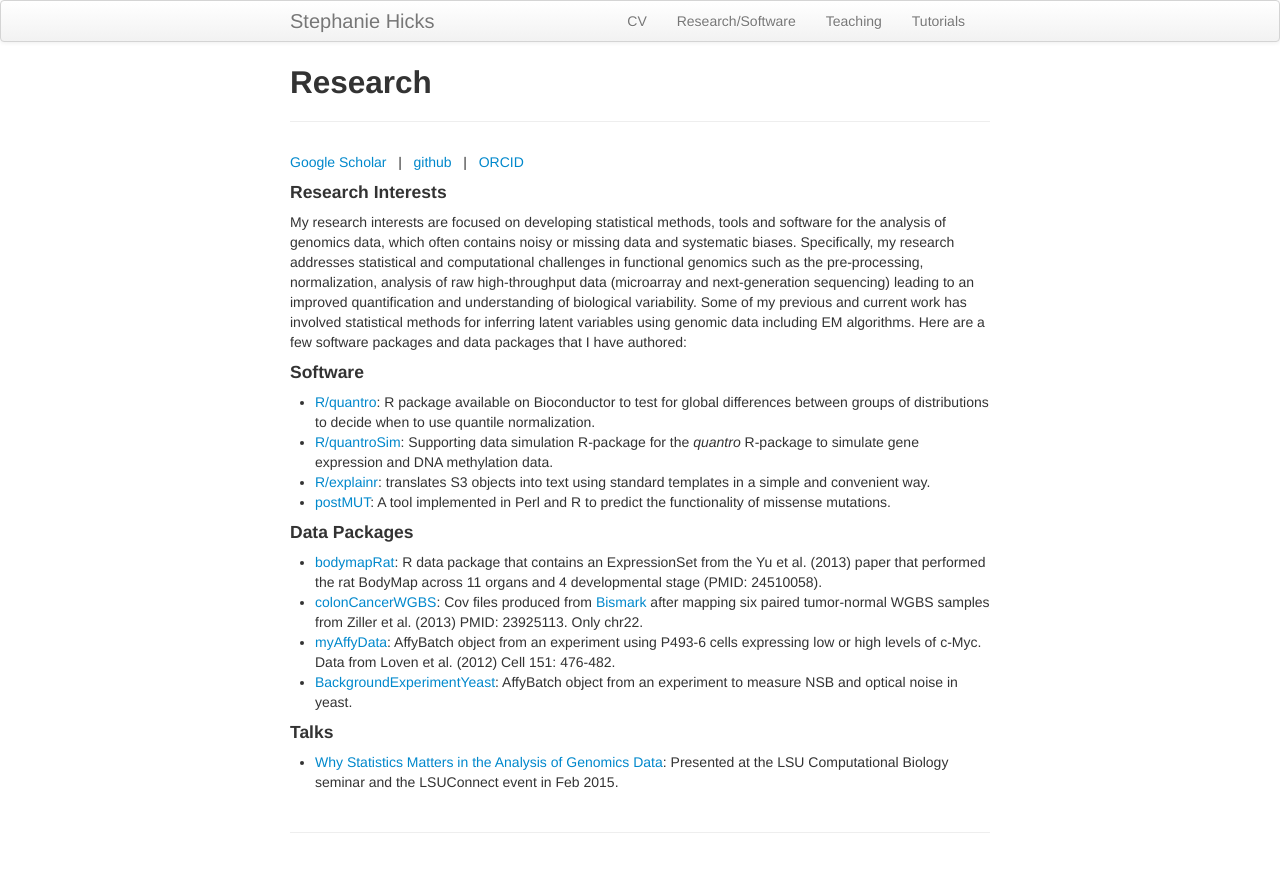
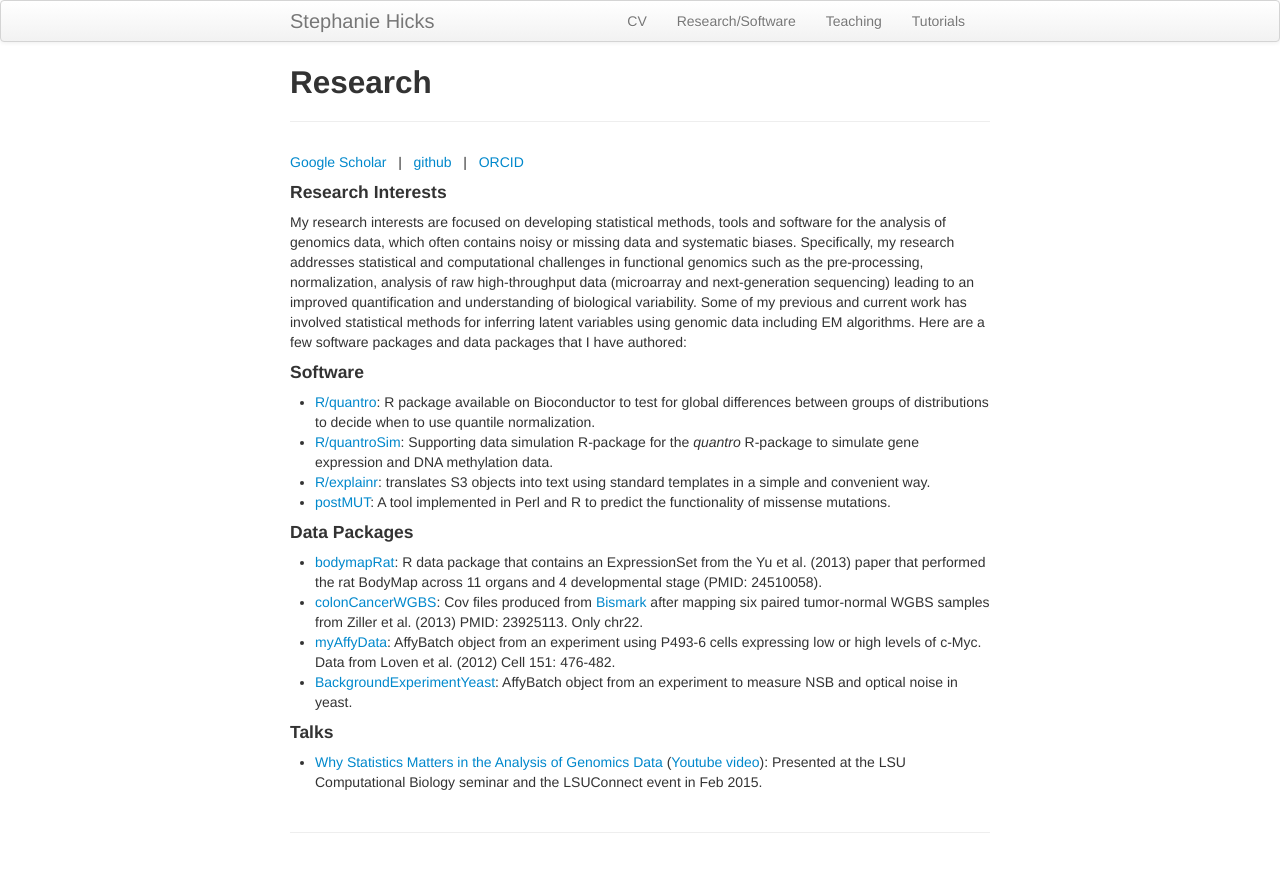
Before and after one commit to jmcgread/stephaniehicks.github.io, a Jekyll site: the page built from pages/research.md, in a window 1280 px wide. Shown: the top 872 px of the page. Built offline with Jekyll 4.4.1, drawn with Linux system fonts in a browser that asks for light colours.

Commit message:
added youtube video

```diff
--- a/pages/research.md
+++ b/pages/research.md
@@ -29,4 +29,4 @@ to simulate gene expression and DNA methylation data.
 
 #### Talks
 
-- [Why Statistics Matters in the Analysis of Genomics Data](https://speakerdeck.com/stephaniehicks/why-statistics-matters-in-the-analysis-of-genomics-data): Presented at the LSU Computational Biology seminar and the LSUConnect event in Feb 2015.
+- [Why Statistics Matters in the Analysis of Genomics Data](https://speakerdeck.com/stephaniehicks/why-statistics-matters-in-the-analysis-of-genomics-data) ([Youtube video](https://www.youtube.com/watch?v=3EVtJPz4kCI)): Presented at the LSU Computational Biology seminar and the LSUConnect event in Feb 2015.
```
